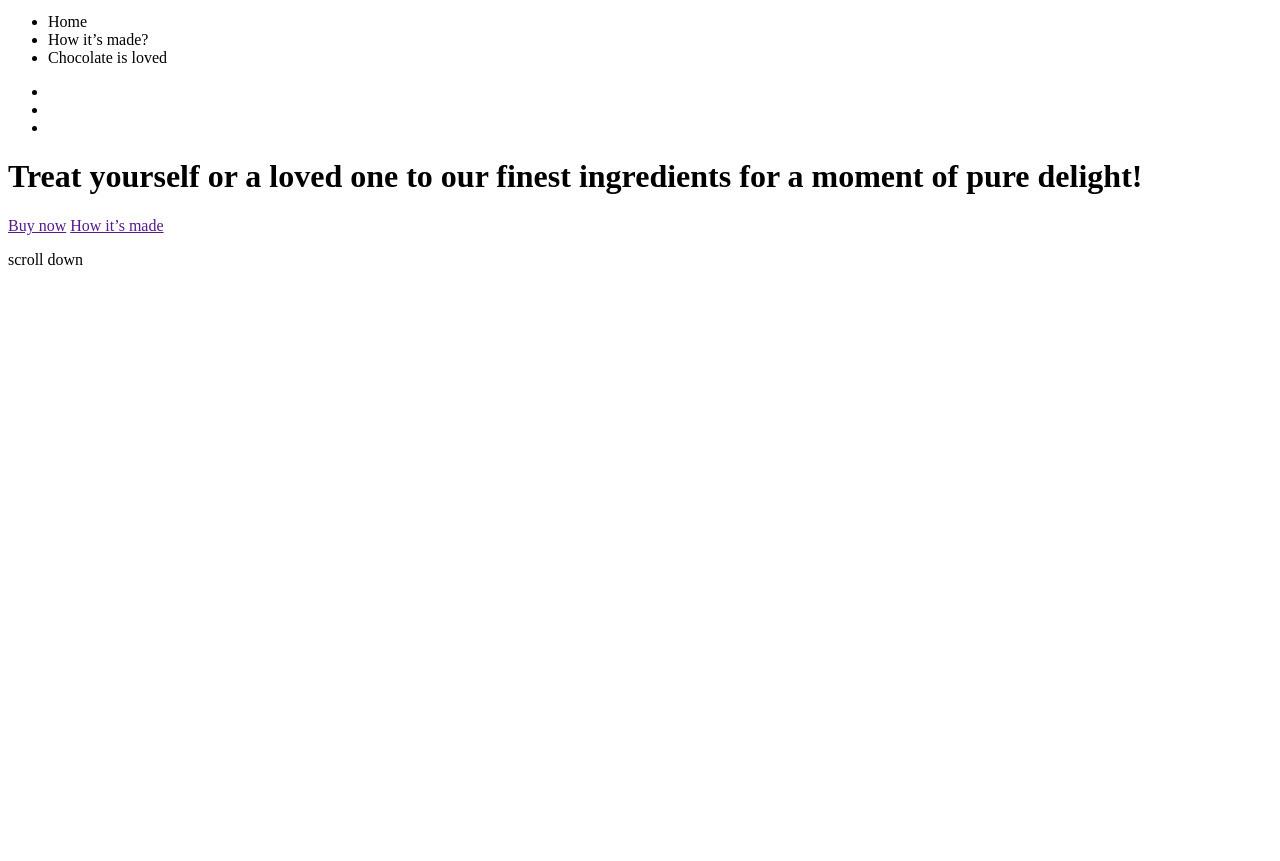
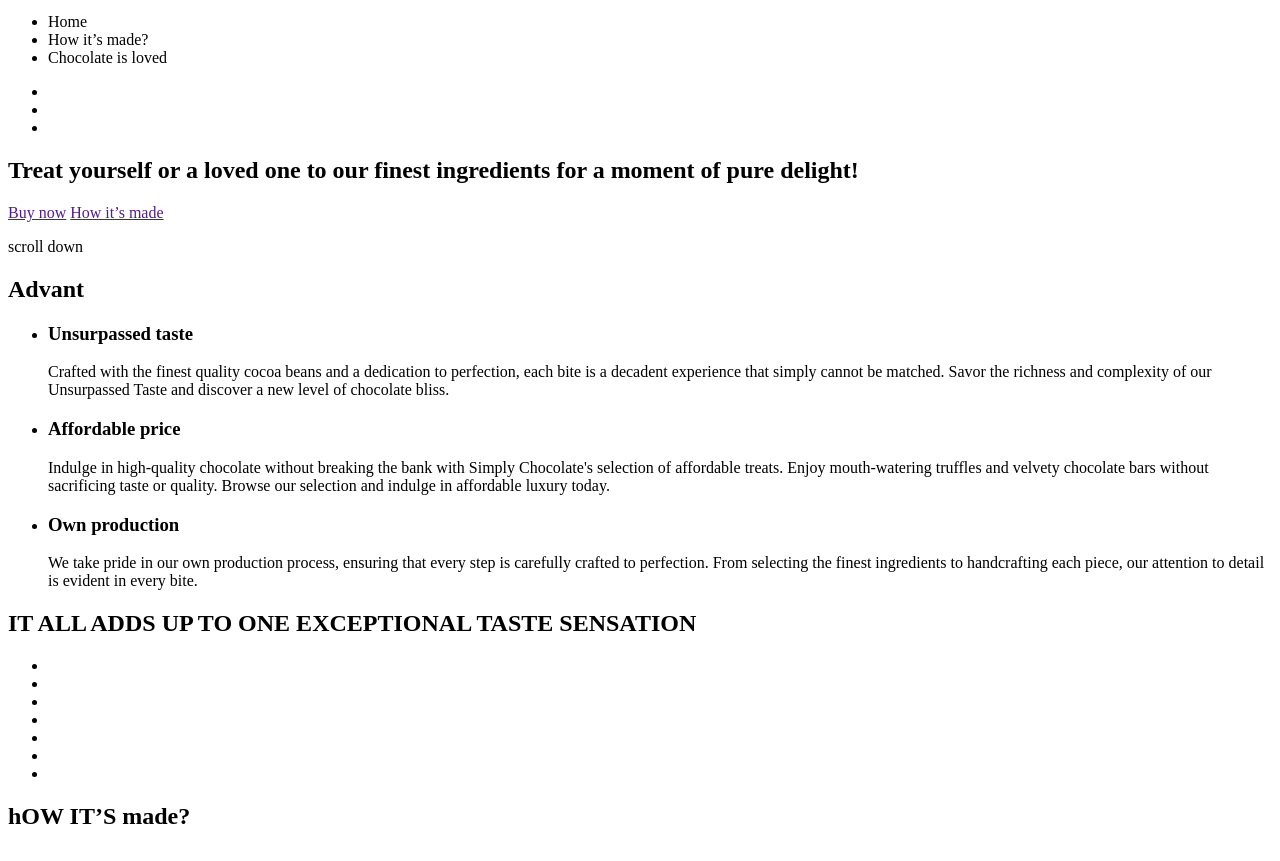
Before and after one commit to JeinKh/chocolate, a plain HTML site: page index.html in a window 1280 px wide. Shown: the part 29-890 px from the top of the page. Before the commit the page ends 800 px from the top, so only its background shows below. Drawn offline with Linux system fonts and the light colour scheme.

Commit message:
start markup

```diff
--- a/index.html
+++ b/index.html
@@ -9,18 +9,21 @@
 <body>
     <header>
         <a href="/" class="logo">SIMPLY CHOCOLATE <img src="" alt="logo-chocolate"></a>
+        <nav class="hero-nav">
             <ul>
                 <li>Home</li>
                 <li>How it’s made?</li>
                 <li>Chocolate is loved</li>
             </ul>
+        </nav>
         <ul>
-            <li><a href=""><img src="" alt=""></a></li>
+            <li><a href=""></a></li>
             <li></li>
             <li></li>
         </ul>
     </header>
     <main>
+        <section class="hero">
             <h1>Treat yourself or a loved one to
                 our finest ingredients for a moment
                 of pure delight!
@@ -28,7 +31,48 @@
             <a href="">Buy now</a>
             <a href="">How it’s made</a>
             <p>scroll down</p>
+            <a href=""></a>
+        </section>
+        <section>
+            <h2>Advant</h2>
+            <ul>
+                <li>
+                    <h3>Unsurpassed taste</h3>
+                    <p>
+                        Crafted with the finest quality cocoa beans and a dedication to perfection, each bite is a decadent experience that simply cannot be matched. Savor the richness and complexity of our Unsurpassed Taste and discover a new level of chocolate bliss.
+                    </p>
+                </li>
+                <li>
+                    <h3>Affordable price</h3>
+                    <p>
+                        Indulge in high-quality chocolate without breaking the bank with Simply Chocolate's selection of affordable treats. Enjoy mouth-watering truffles and velvety chocolate bars without sacrificing taste or quality. Browse our selection and indulge in affordable luxury today.
+                    </p>
+                </li>
+                <li>
+                    <h3>Own production</h3>
+                    <p>
+                        We take pride in our own production process, ensuring that every step is carefully crafted to perfection. From selecting the finest ingredients to handcrafting each piece, our attention to detail is evident in every bite.
+                    </p>
+                </li>
+            </ul>
+        </section>
+        <section>
+            <h2>IT ALL ADDS UP TO ONE EXCEPTIONAL <span>TASTE</span> SENSATION</h2>
+            <ul>
+                <li><img src="" alt=""></li>
+                <li><img src="" alt=""></li>
+                <li><img src="" alt=""></li>
+                <li><img src="" alt=""></li>
+                <li><img src="" alt=""></li>
+                <li><img src="" alt=""></li>
+                <li><img src="" alt=""></li>
+            </ul>
+        </section>
+        <section>
+            <h2>hOW IT’S <span>made?</span></h2>
+            <img src="" alt="">
 
+        </section>
     </main>
     <footer>
 
```
Lines whose indentation alone changed are shown as unchanged.
